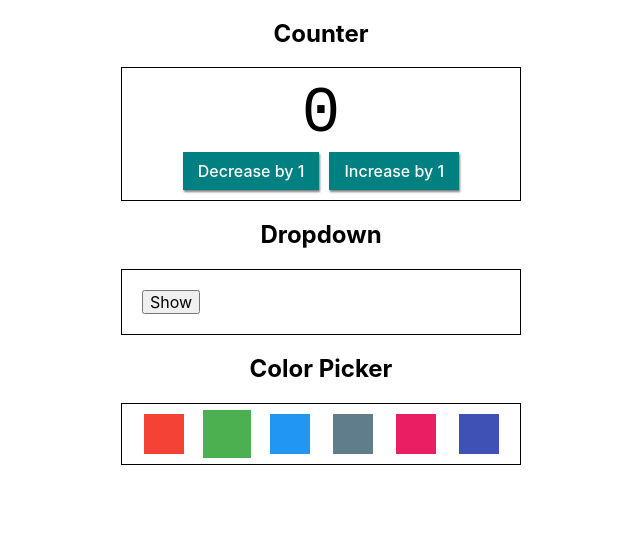
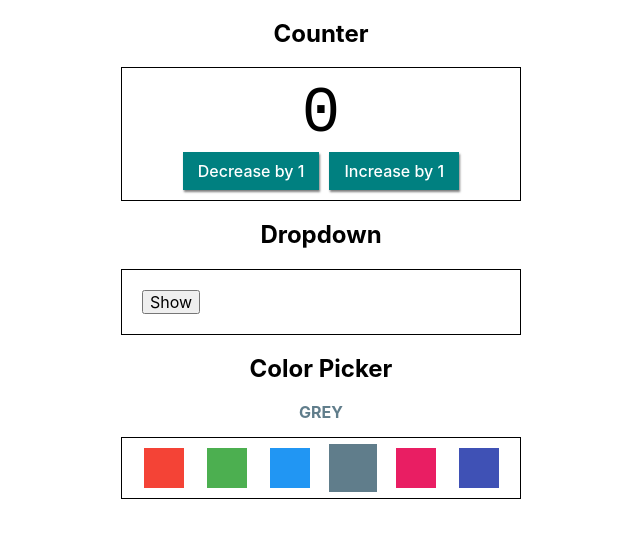
Before and after one commit to Larisa-Antsifrova/goit-practice-react, a React (Create React App) app: page / in a window 1280 px wide. Shown: the top 538 px of the page, without its empty margins (319-959 px from the left). Built offline with nearby package versions, Linux system fonts and the light colour scheme.

Commit message:
Refactored ColorPicker component.

```diff
--- a/src/components/ColorPicker/ColorPicker.js
+++ b/src/components/ColorPicker/ColorPicker.js
@@ -4,30 +4,44 @@
 
 class ColorPicker extends Component {
   state = {
-    activeOptionIdx: 1,
+    activeOptionIdx: 3,
   };
 
-  render() {
-    return (
-      <div className={styles.ColorPicker}>
-        {this.props.options.map(({ label, color }, index) => {
+  setActiveIdx = index => {
+    this.setState({ activeOptionIdx: index });
+  };
+
+  makeOptionClassName = index => {
     const optionClasses = [styles.ColorPicker__option];
 
     if (this.state.activeOptionIdx === index) {
       optionClasses.push(styles['ColorPicker__option--active']);
     }
 
+    return optionClasses.join(' ');
+  };
+
+  render() {
+    const { activeOptionIdx } = this.state;
+    const { options } = this.props;
+    const { label, color } = options[activeOptionIdx];
+
     return (
+      <>
+        <p className={styles.label} style={{ color: color }}>
+          {label}
+        </p>
+        <div className={styles.ColorPicker}>
+          {this.props.options.map(({ label, color }, index) => (
             <button
               key={label}
-              style={{
-                backgroundColor: color,
-              }}
-              className={optionClasses.join(' ')}
+              style={{ backgroundColor: color }}
+              className={this.makeOptionClassName(index)}
+              onClick={() => this.setActiveIdx(index)}
             ></button>
-          );
-        })}
+          ))}
         </div>
+      </>
     );
   }
 }
--- a/src/components/ColorPicker/ColorPicker.module.css
+++ b/src/components/ColorPicker/ColorPicker.module.css
@@ -22,3 +22,9 @@
 .ColorPicker__option--active {
   transform: scale(1.2);
 }
+
+.label {
+  text-align: center;
+  text-transform: uppercase;
+  font-weight: 700;
+}
```
Lines whose indentation alone changed are shown as unchanged.
